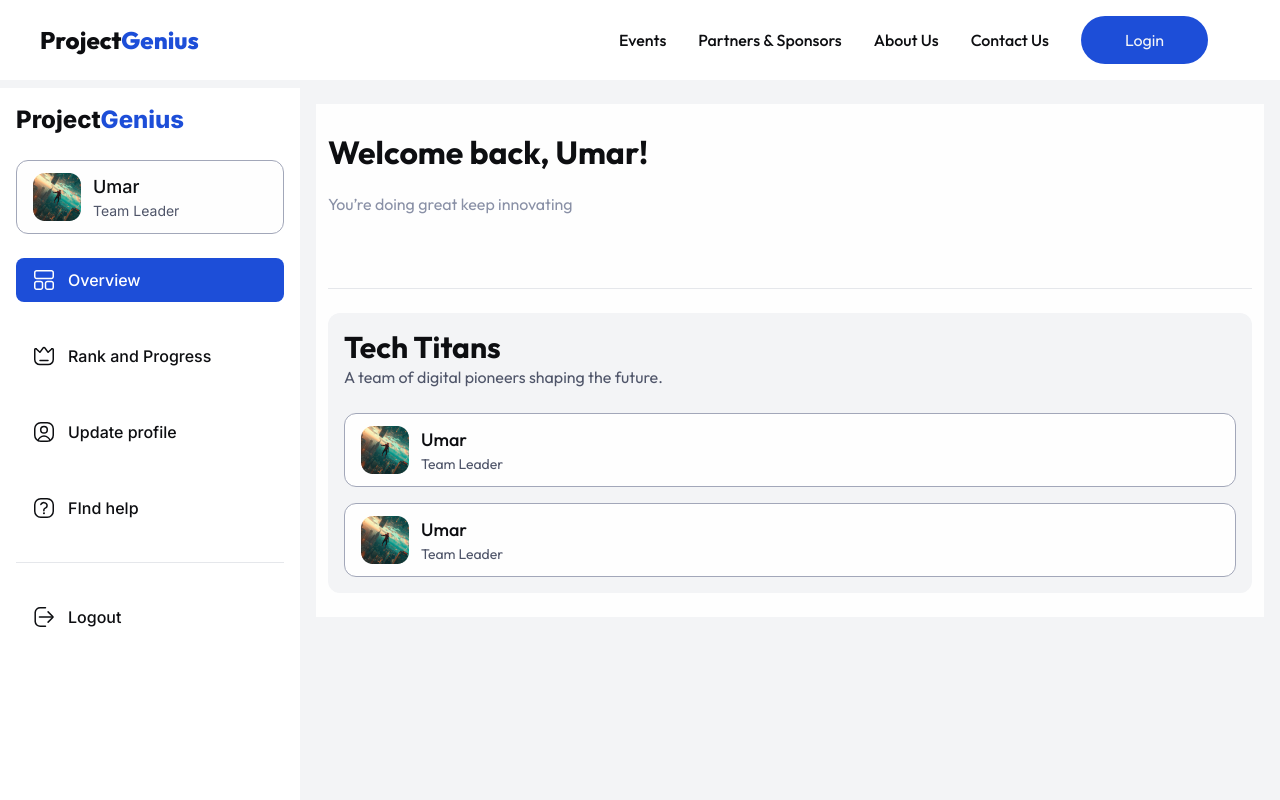
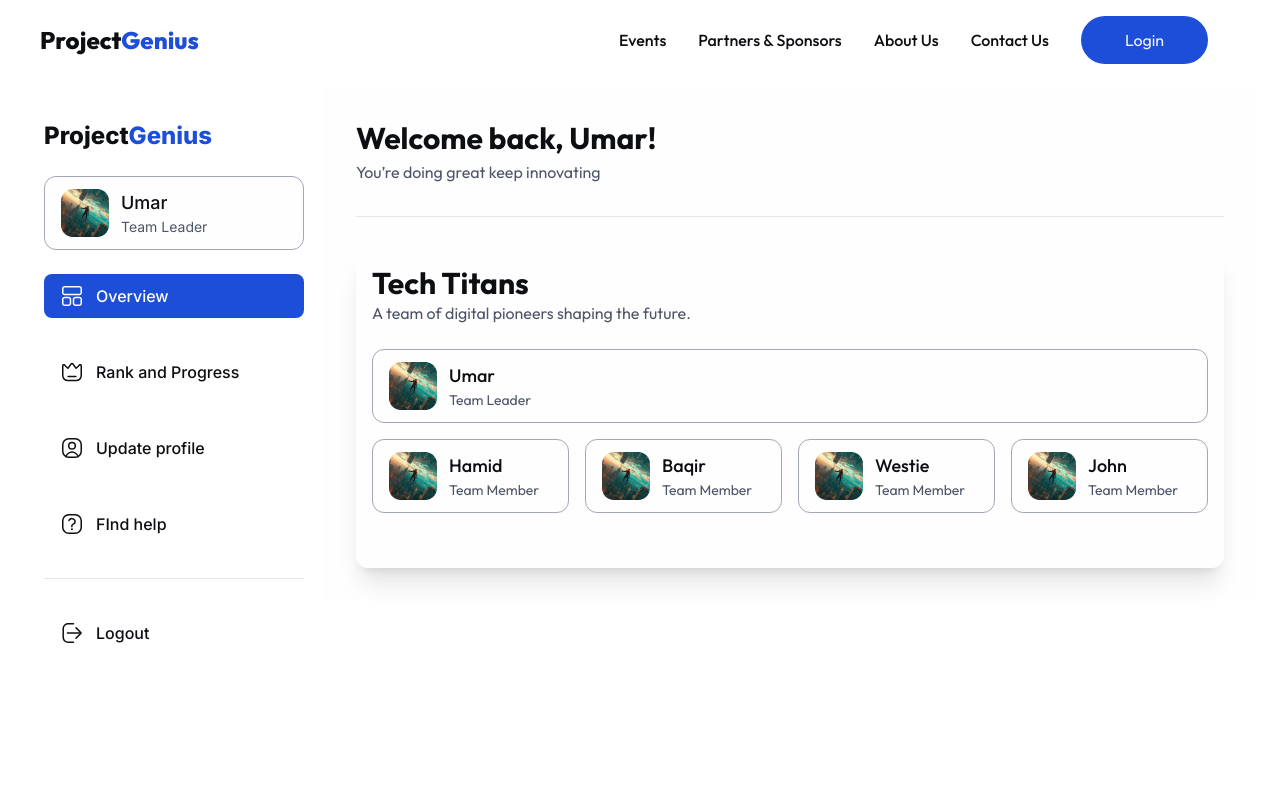
Before and after one commit to itsabubakar/project-genius-front-end, a Next.js app: page /dashboard in a window 1280 px wide. Shown: the top 800 px of the page. Built offline with nearby package versions, Linux system fonts and the light colour scheme.

Commit message:
completed teammates card section

```diff
--- a/app/dashboard/components/userCard.js
+++ b/app/dashboard/components/userCard.js
@@ -1,8 +1,8 @@
 import Image from "next/image"
 
-function UserCard({photo, name, role}){
+function UserCard({photo, name, role, classname}){
     return (
-        <div className="flex px-4 py-3 gap-3 items-center border border-greyscale_border rounded-xl bg-greyscale_background_light">
+        <div className={`flex px-4 py-3 gap-3 items-center border border-greyscale_border rounded-xl bg-greyscale_background_light ${classname}`}>
             <Image src={photo} />
                 <div className=" gap-1">
                     <p className="text-lg font-medium">{name}</p>
--- a/app/dashboard/layout.js
+++ b/app/dashboard/layout.js
@@ -8,11 +8,10 @@ import Image from "next/image";
 import Logo from "../ui/logo";
 import photo from "../../public/profile_image.png";
 import UserCard from "./components/userCard";
-export default function Layout({ children }) {
-  return (
-    <div className="flex min-h-screen py-2 bg-greyscale_surface_subtle">
+const Layout = ({ children }) =>
+    <div className="flex px-6 min-h-screen py-2">
       {/* Sidebar  *** side bar is kept hidden for the meantime */}
-      <aside className=" inter p-4 flex flex-col gap-6 w-full md:relative fixed font-medium h-screen md:w-[260px] lg:w-[300px] bg-white">
+      <aside className=" inter px-4 lg:px-5 py-8 flex flex-col gap-6 w-full md:relative fixed font-medium h-screen md:w-[260px] lg:w-[300px] bg-white">
         <Logo
           classname={"hidden md:flex text-2xl font-extrabold cursor-pointer"}
         />
@@ -23,6 +22,7 @@ export default function Layout({ children }) {
           photo={photo}
           name={"Umar"}
           role={"Team Leader"}
+          classname={"w-full"}
         />
 
         <nav className="flex flex-col w-full gap-8">
@@ -57,10 +57,9 @@ export default function Layout({ children }) {
       <div className="flex-1 flex flex-col">
 
         {/* Content */}
-        <main className="flex-1 p-4">
+        <main className="flex-1">
           {children}
         </main>
       </div>
     </div>
-  );
-}
+export default Layout;
--- a/app/dashboard/page.js
+++ b/app/dashboard/page.js
@@ -1,24 +1,19 @@
 import Heading from "../components/landing_page/header";
 import UserCard from "./components/userCard";
-import Layout from "./layout"
 import photo from "../../public/profile_image.png";
-// pages/specific-page.js
-function Dashboard() {
-    return (
-        <div className="px-3 py-6 bg-greyscale_background_light flex flex-col gap-6">
-            <Heading
-                heading={"Welcome back, Umar!"}
-                subHeading={"You’re doing great keep innovating"}
-                classname={"gap-0"}/>
-            <h1 className="text-3xl font-bold text-greyscale_title"></h1>
-            <p className="text-greyscale_subtitle"></p>
+const Dashboard = () =>
+        <div className="px-3 py-6 md:px-6 lg:p-8 bg-greyscale_background_light flex flex-col gap-6 lg:gap-8">
+            <div className="flex flex-col gap-1">
+            <h1 className="text-3xl font-bold text-greyscale_title">Welcome back, Umar!</h1>
+            <p className="text-greyscale_subtitle">You’re doing great keep innovating</p>
+
+            </div>
             <hr />
-            <section className="flex flex-col gap-6 p-4 bg-greyscale_surface_subtle rounded-xl">
-                <div>
+            <section className="flex flex-col gap-6 p-4 lg:pb-[55px] shadow-xl rounded-xl">
+                <div className="flex flex-col gap">
 
                     <h1 className="text-3xl font-bold text-greyscale_title">Tech Titans</h1>
                     <p className="text-greyscale_subtitle">A team of digital pioneers shaping the future.</p>
-
                 </div>
                 <div className="flex flex-col gap-4">
                     <UserCard
@@ -26,16 +21,35 @@ function Dashboard() {
                         name={"Umar"}
                         role={"Team Leader"}
                     />
-                    <UserCard
-                        photo={photo}
-                        name={"Umar"}
-                        role={"Team Leader"}
-                    />
+                    <div className="flex flex-col w-[100%] lg:flex-row gap-4">
+                        <UserCard
+                            photo={photo}
+                            name={"Hamid"}
+                            role={"Team Member"}
+                            classname={"lg:w-[25%]"}
+                        />
+                        <UserCard
+                            photo={photo}
+                            name={"Baqir"}
+                            role={"Team Member"}
+                            classname={"lg:w-[25%]"}
+                        />
+                        <UserCard
+                            photo={photo}
+                            name={"Westie"}
+                            role={"Team Member"}
+                            classname={"lg:w-[25%]"}
+                        />
+                        <UserCard
+                            photo={photo}
+                            name={"John"}
+                            role={"Team Member"}
+                            classname={"lg:w-[25%]"}
+                        />
+                    </div>
                 </div>
             </section>
         </div>
-    )
-}
 
 
 export default Dashboard;
--- a/app/pages/_app.js
+++ /dev/null
@@ -1,8 +0,0 @@
-import React from "react";
-
-const MyApp = ({ Component, pageProps }) => {
-  const getLayout = Component.getLayout || ((page) => page);
-  return getLayout(<Component {...pageProps} />);
-};
-
-export default MyApp;
--- a/pages/_app.js
+++ /dev/null
@@ -1,9 +0,0 @@
-import '../styles/globals.css';
-
-function MyApp({ Component, pageProps }) {
-    const getLayout = Component.getLayout || ((page) => page);
-
-    return getLayout(<Component {...pageProps} />);
-}
-
-export default MyApp;
```
